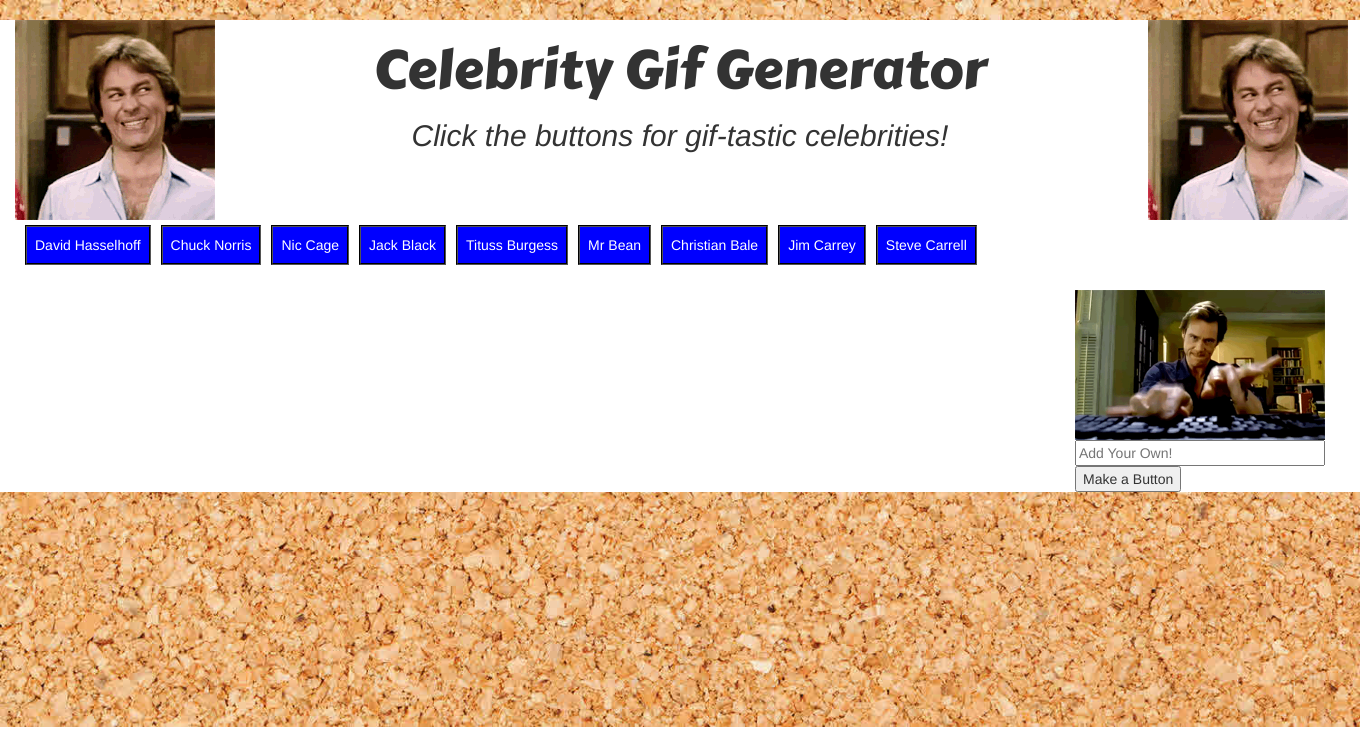
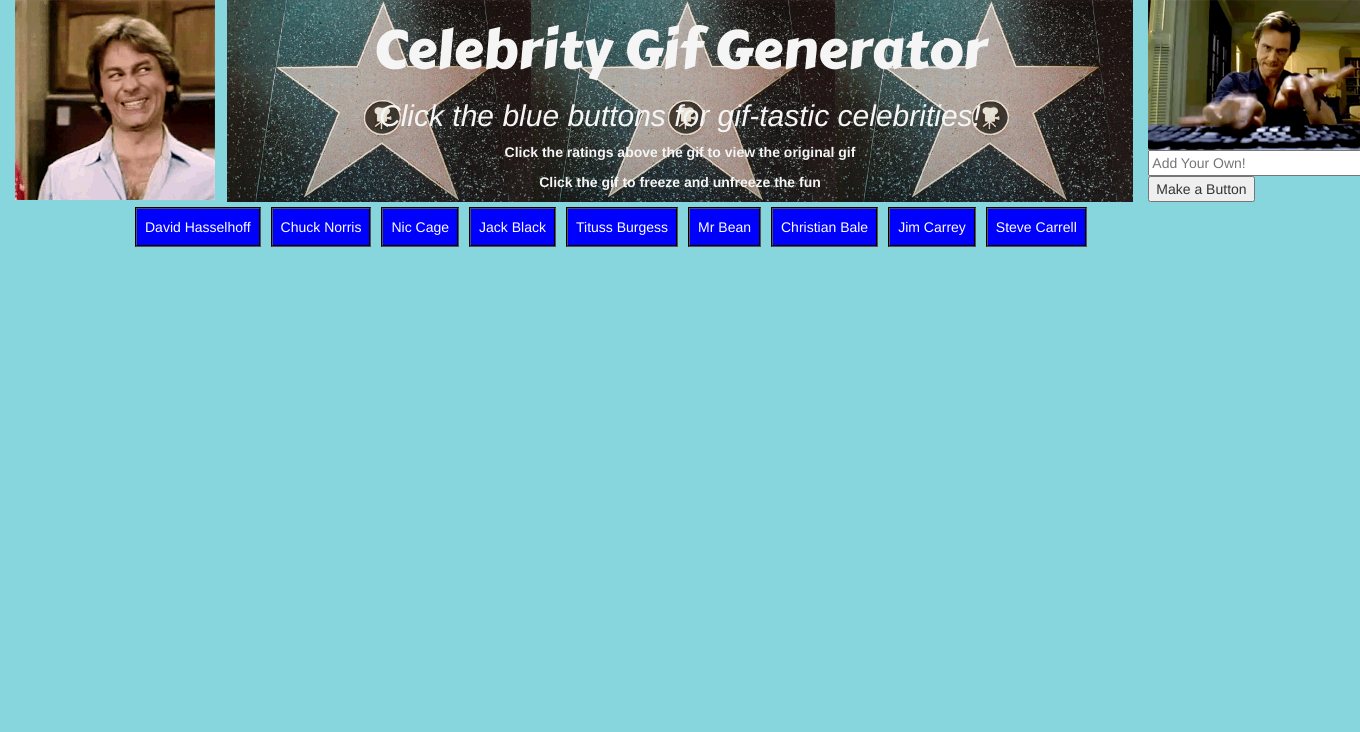
Before and after one commit to ajcarnese/GiphyHW, a PHP site: page / in a window 1360 px wide; the page is wider, and only the part inside the window is pictured. Shown: the top 732 px of that part. Run offline with PHP 8.4, Linux system fonts and the light colour scheme.

Commit message:
gifs line up, rating buttons, fixed background

```diff
--- a/assets/css/style.css
+++ b/assets/css/style.css
@@ -1,3 +1,7 @@
+body {
+	background-color: transparent;
+}
+
 #gifButtons {
 	margin: 20px;
 }
@@ -13,7 +17,9 @@
 #page-title {
 	text-align: center;
 	font-weight: bold;
-	background-color: transparent;
+	background: url(../images/celebstar.jpg);
+	background-size: contain;
+	color: whitesmoke;
 }
 
 h1 {
@@ -25,12 +31,27 @@ h2 {
 	font-style: italic;
 }
 
+h3 {
+	width: 25%;
+	text-align: center;
+	position: relative;
+
+}
+
 #celeb-input {
 	width: 250px;
 }
 
 html {
-	background: url(../images/corkboard.jpg);
-	background-repeat:no-repeat;
-    background-size:cover;
+	background-color: #87d6de;
 }
+
+.gif {
+	padding: 5px;
+	width: 255px;
+	height:210px;
+}
+
+.ratings {
+	width: 255px;
+}
--- a/assets/javascript/app.js
+++ b/assets/javascript/app.js
@@ -36,7 +36,7 @@ $( document ).ready(function() {
   	var topic = $(this).data('celeb');
 
       var queryURL = "http://api.giphy.com/v1/gifs/search?q=" +
-          topic + "&api_key=dc6zaTOxFJmzC&limit=3";
+          topic + "&api_key=dc6zaTOxFJmzC&limit=6";
 
       $.ajax({
             url: queryURL,
@@ -49,20 +49,27 @@ $( document ).ready(function() {
             var results = response.data;
 
             for (var i = 0; i < results.length; i++) {
-            	var celebDiv = $('<span>');
-            	var p = $("<h2>").text("Rating: " + results[i].rating);
+            	var celebDiv = $('<div>');
+              celebDiv.addClass('col-md-2');
+              var gifLink = $("<a>").attr("href", results[i].url).attr("target","_blank").text("Rating: " + results[i].rating);
+            	var p = $("<button>");
+              p.addClass("ratings");
+              p.html(gifLink);
 
 
+              // generating images with tags
             	var celebImage = $("<img>");
             	celebImage.attr("src", results[i].images.fixed_height.url);
               celebImage.attr("alt",topic);
               celebImage.data("celeb",topic);
+              celebImage.addClass("gif");
               celebImage.data("still",results[i].images.fixed_height_still.url);
               celebImage.data("animate",results[i].images.fixed_height.url);
             	celebDiv.append(p);
               celebDiv.append(celebImage);
 
               $("#gifSpace").prepend(celebDiv);
+
 
             }
 
--- a/index.html
+++ b/index.html
@@ -20,38 +20,36 @@
 
 	<div class = "col-md-8" id="page-title">
 		<h1> Celebrity Gif Generator </h1>
-		<h2> Click the buttons for gif-tastic celebrities!</h2>
+		<h2> Click the blue buttons for gif-tastic celebrities!</h2>
+		<p> Click the ratings above the gif to view the original gif </p>
+		<p> Click the gif to freeze and unfreeze the fun </p>
 	</div>
 
 		<div class = "col-md-2">
-		<img src="assets/images/John Ritter.gif">
+		    <form id="celeb-form">
+     			 <img src="assets/images/jim.gif" style: height=150px;>
+      				<input type="text" id="celeb-input" placeholder="Add Your Own!">
+
+    			 <!-- Button triggers new movie to be added -->
+      			<input id="add-celeb" type="submit" value="Make a Button">
+    		</form>
+		</div>
+
+	<div class="container">
+
+		<div id = "gifButtons">
+		<!-- buttons generate here -->
+		</div>
+
 	</div>
 
-<div id = "gifButtons">
-<!-- buttons generate here -->
-</div>
-
-<div class = "container">
-
-	<div id = "gifSpace" class = "col-md-9">
+	<div id = "gifSpace">
+	<!-- Gifs generate here -->
 	</div>
 
-	<div id = "searchBar" class = "col-md-2 col-md-offset-1">
 
-    <form id="celeb-form">
-      <!-- <label for="celeb-input">Add your own crazy celebrity</label> -->
-      <img src="assets/images/jim.gif" style: height=150px;>
-
-      <input type="text" id="celeb-input" placeholder="Add Your Own!"><br>
-
-      <!-- Button triggers new movie to be added -->
-      <input id="add-celeb" type="submit" value="Make a Button">
-    </form>
-
-  			</div>
 	</div>
 
-</div>
 
 </body>
 </html>
```
